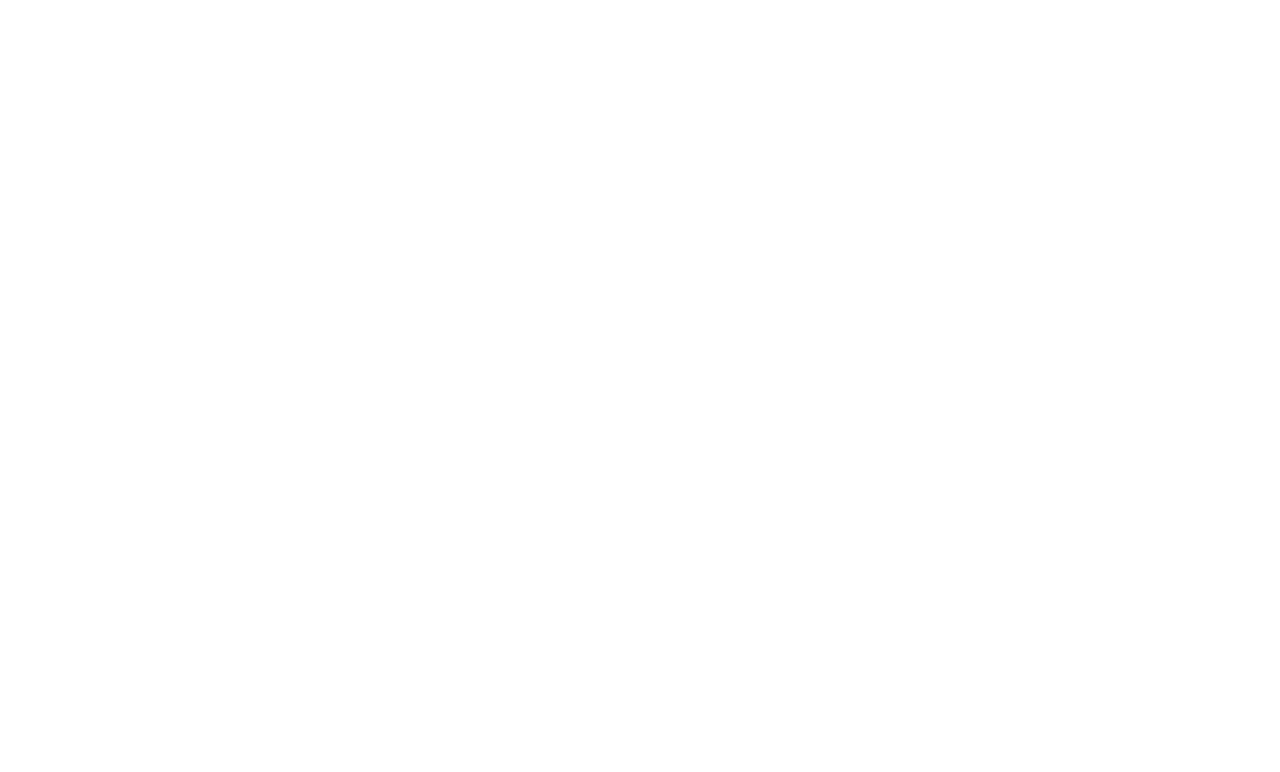
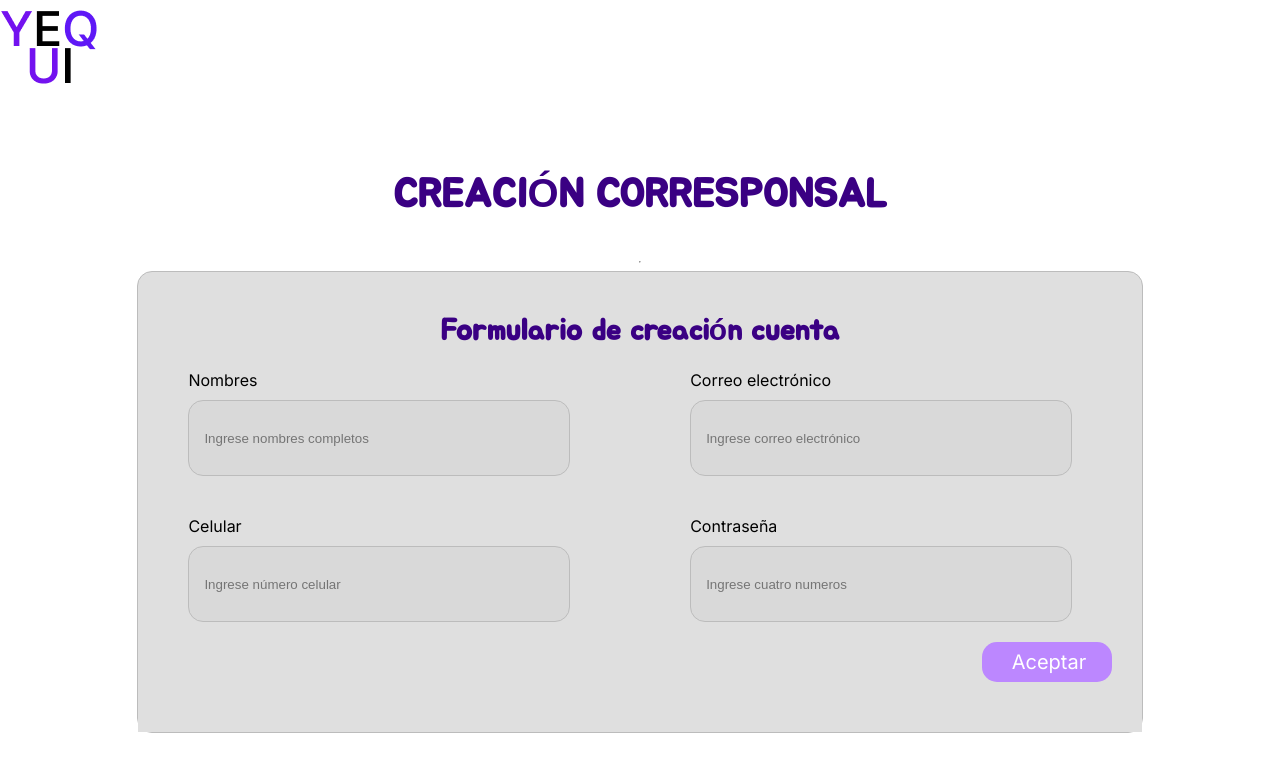
Before and after one commit to Yequi-2023/front_corresponsal.github.io, a React (Vite) app: page /crear_corresponsal in a window 1280 px wide. Before the commit this address had no page. Shown: the top 772 px of the page. Built offline with nearby package versions, Linux system fonts and the light colour scheme.

Commit message:
agrego formulario funcional, creacion corresponsal

```diff
--- a/src/App.jsx
+++ b/src/App.jsx
@@ -1,6 +1,7 @@
 import React from 'react'
 import Login from "./components/Login";
 import RetirarDinero from "./components/RetirarDinero";
+import FormNuevaCuentaCorresponsal from "./components/FormNuevaCuentaCorresponsal";
 import { Routes, Route, useNavigate, } from 'react-router-dom';
 
 const App = () => {
@@ -11,6 +12,7 @@
                     <Route path="/" element={<Login />} />
                     <Route path="/login" element={<Login />} />
                     <Route path="/retirardinero" element={<RetirarDinero />} />
+                    <Route path="/crear_corresponsal" element={<FormNuevaCuentaCorresponsal />} />
                 </Routes>
             }
         </>
--- /dev/null
+++ b/src/components/FormNuevaCuentaCorresponsal.jsx
@@ -0,0 +1,138 @@
+import { useState } from 'react'
+import { useEffect } from 'react'
+import '../styles/formNuevaCuentaCorresponsal.css'
+import { Link } from 'react-router-dom'
+
+function FormNuevaCuentaCorresponsal() {
+    const [form, setForm] = useState({})
+    const [flag, setFlag] = useState(0)
+
+    const fetchData = async () => {
+
+        try {
+            if (flag == 1) {
+
+                try {
+                    const datos = await fetch('http://127.0.0.1:8000/mi_api/mostrar_datos', {
+                        method: 'POST',
+                        headers: { "Content-Type": "application/json" },
+                        body: JSON.stringify({ 'usuario': form.celular })
+                    });
+                    if (datos.ok) {
+                        const data = await datos.json()
+
+                        if (data == "El usuario no existe") {
+
+                            const datos = await fetch('http://127.0.0.1:8000/mi_api/crear_usuario', {
+                                method: 'POST',
+                                headers: { "Content-Type": "application/json" },
+                                body: JSON.stringify(form)
+
+                            });
+                            if (datos.ok) {
+                                const data = await datos.json()
+                                document.querySelector('input.text1').value = ""
+                                document.querySelector('input.text2').value = ""
+                                document.querySelector('input.text3').value = ""
+                                document.querySelector('input.text4').value = ""
+                                document.querySelector('div.CFormulario').style.display = 'none'
+                                document.querySelector('div.CFormulario3').style.display = 'none'
+                                document.querySelector('div.CFormulario2').style.display = 'block'
+                            }
+                        } else {
+                            document.querySelector('input.text1').value = ""
+                            document.querySelector('input.text2').value = ""
+                            document.querySelector('input.text3').value = ""
+                            document.querySelector('input.text4').value = ""
+                            document.querySelector('div.CFormulario').style.display = 'none'
+                            document.querySelector('div.CFormulario2').style.display = 'none'
+                            document.querySelector('div.CFormulario3').style.display = 'block'
+                        }
+                    }
+                    else {
+                    }
+                } catch (error) {
+                    console.log("El error es", error);
+                }
+            }
+        } catch (error) {
+
+            console.log("El error es", error);
+
+        }
+    }
+
+    useEffect(() => {
+        fetchData()
+    }, [form])
+
+    return (
+        <div className="FormNuevaCuenta">
+            <div className='logo-usuario'>
+                <img src="/logo.png" alt="" />
+
+            </div>
+            <section className="nuevaCuenta" >
+                <div className="CNuevaCuenta">
+                    <h2>CREACIÓN CORRESPONSAL</h2>
+                    <hr />
+                    <div className="CFormulario">
+                        <h2>Formulario de creación cuenta</h2>
+                        <form className="formulario" onSubmit={ev => {
+                            ev.preventDefault();
+                            let nombre = ev.target.nombres.value
+
+                            let email = ev.target.correo.value
+                            let celular = ev.target.celular.value
+                            let contraseña = ev.target.contraseña.value
+                            let total = { nombre, email, celular, contraseña, 'rol': "corresponsal" }
+                            //[nombre, email, celular, contraseña]
+                            setForm(total)
+                            setFlag(1)
+                            //console.log(form)
+
+                        }}>
+                            <div className="contenedorFormulario">
+                                <div >
+                                    <label htmlFor="nombres" >Nombres</label>
+                                    <input type="text" name="nombres" className='text1'
+                                        placeholder="Ingrese nombres completos" maxLength={"45"} required />
+                                </div>
+                                <div >
+                                    <label htmlFor="correo">Correo electrónico</label>
+                                    <input type="email" name="correo" className='text2' placeholder="Ingrese correo electrónico" maxLength={"45"} required />
+                                </div>
+                                <div >
+                                    <label htmlFor="celular">Celular</label>
+                                    <input type="text" name="celular" className='text3'
+                                        placeholder="Ingrese número celular" maxLength={"10"} minLength="10" pattern='[0-9]+' required />
+                                </div>
+                                <div >
+                                    <label htmlFor="contraseña">Contraseña</label>
+                                    <input type="password" pattern='[0-9]+' name="contraseña" className='text4'
+                                        placeholder="Ingrese cuatro numeros" maxLength={"4"} minLength={"4"} required />
+                                </div>
+
+
+                            </div>
+                            <button type="submit" >Aceptar</button>
+
+                        </form>
+                    </div>
+                    <div className="CFormulario2">
+                        <h2>Cuenta creada exitosamente</h2>
+                        <Link to="/" className='cardw'> Aceptar
+                        </Link>
+                    </div>
+                    <div className="CFormulario3">
+                        <h2>La cuenta para el número celular indicado ya existe</h2>
+                        <Link to="/" className='cardw'> Aceptar
+                        </Link>
+                    </div>
+                </div>
+            </section>
+        </div>
+    )
+}
+
+export default FormNuevaCuentaCorresponsal
--- /dev/null
+++ b/src/styles/formNuevaCuentaCorresponsal.css
@@ -0,0 +1,160 @@
+.nuevaCuenta {
+    width: 100%;
+    display: flex;
+    justify-content: center;
+    align-items: center;
+    text-align: center;
+
+}
+
+.CNuevaCuenta {
+    width: 98%;
+    display: flex;
+    justify-content: center;
+    align-items: center;
+    text-align: center;
+    flex-direction: column;
+}
+
+.CNuevaCuenta h2 {
+
+    padding-top: 40px;
+    font-size: 40px;
+
+}
+
+.CNuevaCuenta p {
+    width: 80%;
+    font-size: 20px;
+}
+
+.CFormulario {
+    width: 80%;
+    display: flex;
+    justify-content: center;
+    align-items: center;
+    flex-direction: column;
+    border: 1px solid #bcbcbc;
+    border-radius: 15px;
+    background: #dfdfdf;
+}
+.CFormulario2 {
+    width: 80%;
+    display: flex;
+    justify-content: center;
+    align-items: center;
+    flex-direction: column;
+    border: 1px solid #bcbcbc;
+    border-radius: 15px;
+    background: #dfdfdf;
+    display: none;
+}
+.CFormulario3 {
+    width: 80%;
+    display: flex;
+    justify-content: center;
+    align-items: center;
+    flex-direction: column;
+    border: 1px solid #bcbcbc;
+    border-radius: 15px;
+    background: #dfdfdf;
+    display: none;
+}
+
+.CFormulario h2 {
+
+    margin: 0;
+    font-size: 30px;
+}
+.CFormulario2 h2 {
+
+    margin: 0;
+    font-size: 30px;
+}
+.CFormulario3 h2 {
+
+    margin: 0;
+    font-size: 30px;
+}
+
+.formulario {
+    background: #dfdfdf;
+    width: 100%;
+}
+
+.contenedorFormulario {
+    width: 100%;
+    display: flex;
+    justify-content: space-around;
+    flex-wrap: wrap;
+}
+
+.contenedorFormulario div {
+    display: flex;
+    width: 40%;
+    text-align: start;
+    flex-direction: column;
+    margin: 20px 0;
+}
+
+.contenedorFormulario input,
+.contenedorFormulario select {
+    margin-top: 10px;
+    padding: 12px 15px;
+    border: 1px solid #bcbcbc;
+
+    border-radius: 15px;
+}
+
+input {
+    border: 1px solid #d6d6d6;
+}
+
+.formulario button {
+    display: flex;
+    margin: 0 30px 50px auto;
+    padding: 8px 30px;
+    text-decoration: none;
+    font-size: 20px;
+    background-color: #bc87ff;
+    border: none;
+    border-radius: 15px;
+    cursor: pointer;
+}
+
+.CFormulario2 button {
+    display: flex;
+    margin: 0 30px 50px auto;
+    padding: 8px 30px;
+    text-decoration: none;
+    font-size: 20px;
+    background-color: #bc87ff;
+    border: none;
+    border-radius: 15px;
+    cursor: pointer;
+
+}
+
+.cardw {
+
+   width: 80px;
+    height: 25px;
+
+    border-radius: 20px;
+
+
+    flex-direction: column;
+    justify-content: center;
+    text-align: center;
+    cursor: pointer;
+
+
+    margin: 30px auto 50px auto;
+    padding: 8px 30px;
+    text-decoration: none;
+    font-size: 20px;
+    background-color: #bc87ff;
+    border: none;
+    border-radius: 15px;
+    cursor: pointer;
+}
```
